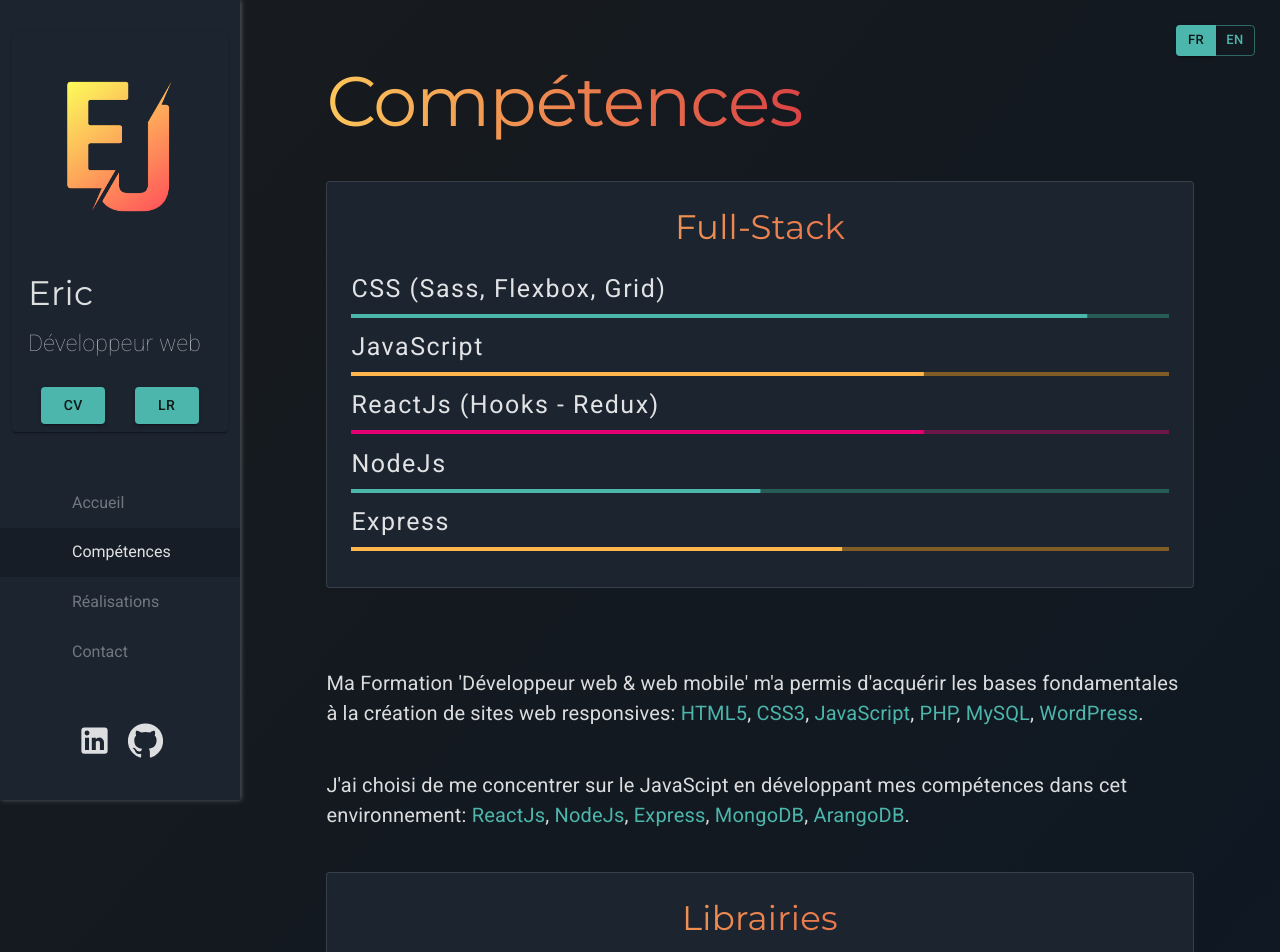
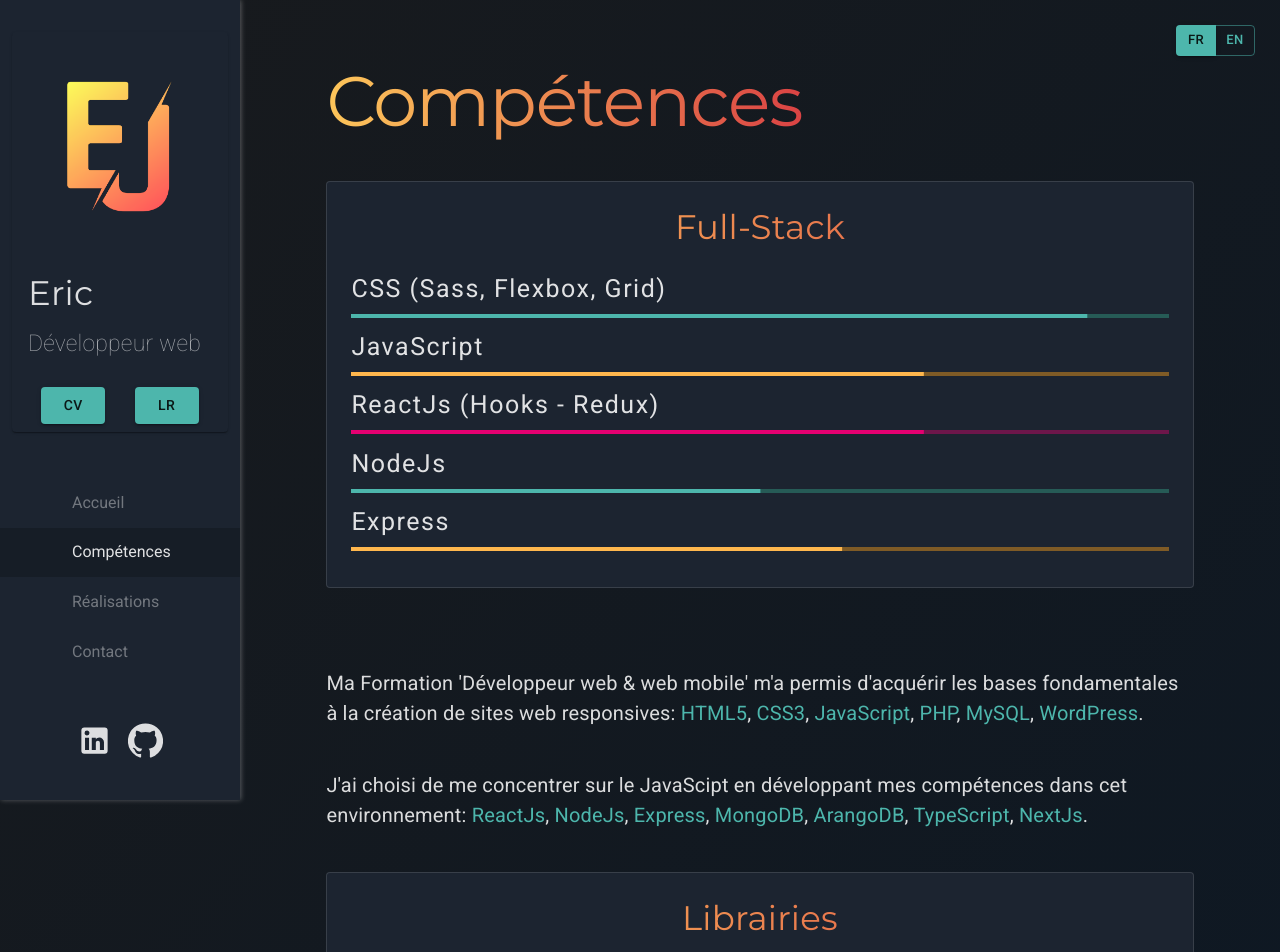
Before and after one commit to Eric-Juquel/eric-j-portfolio, a React (Create React App) app: page /skills in a window 1280 px wide. Shown: the top 952 px of the page. Built offline with nearby package versions, Linux system fonts and the light colour scheme; a web font is replaced by a local one.

Commit message:
fix language

```diff
--- a/src/components/skills/Skills.js
+++ b/src/components/skills/Skills.js
@@ -87,7 +87,7 @@ const Skills = () => {
   const matches = useMediaQuery('(max-width:600px)');
 
   const list_1 = ['HTML5', 'CSS3', 'JavaScript', 'PHP', 'MySQL', 'WordPress'];
-  const list_2 = ['ReactJs', 'NodeJs', 'Express', 'MongoDB', 'ArangoDB'];
+  const list_2 = ['ReactJs', 'NodeJs', 'Express', 'MongoDB', 'ArangoDB','TypeScript','NextJs'];
   const list_3 = ['Git', 'GitHub', 'GitLab'];
   const list_4 = [
     'Material-UI',
--- a/src/translations/languages/fr.json
+++ b/src/translations/languages/fr.json
@@ -26,7 +26,7 @@
 
   "required":"Ces champs doivent etre renseignés",
   "site": "Le site ",
-  "datas": " ne conserve aucune donnée personnelle, ces dernières sont jointes à un email envoyé a Mr Eric Juquel, auteur et propriétaire du site",
+  "datas": " ne conserve aucune données personnelles, ces dernières sont jointes à un email envoyé a Mr Eric Juquel, auteur et propriétaire du site",
 
   "skills-1": "Ma Formation 'Développeur web & web mobile' m'a permis d'acquérir les bases fondamentales à la création de sites web responsives",
   "skills-2": "J'ai choisi de me concentrer sur le JavaScipt en développant mes compétences dans cet environnement",
```
